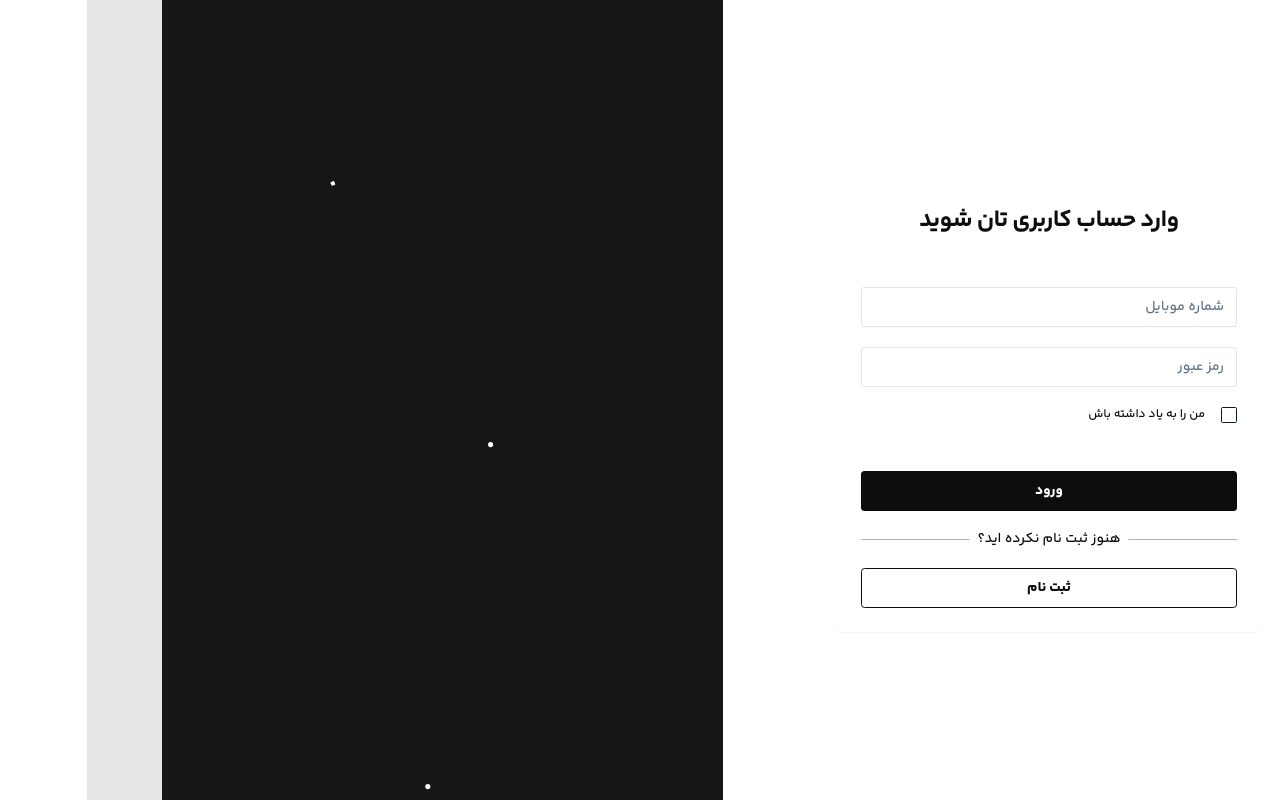
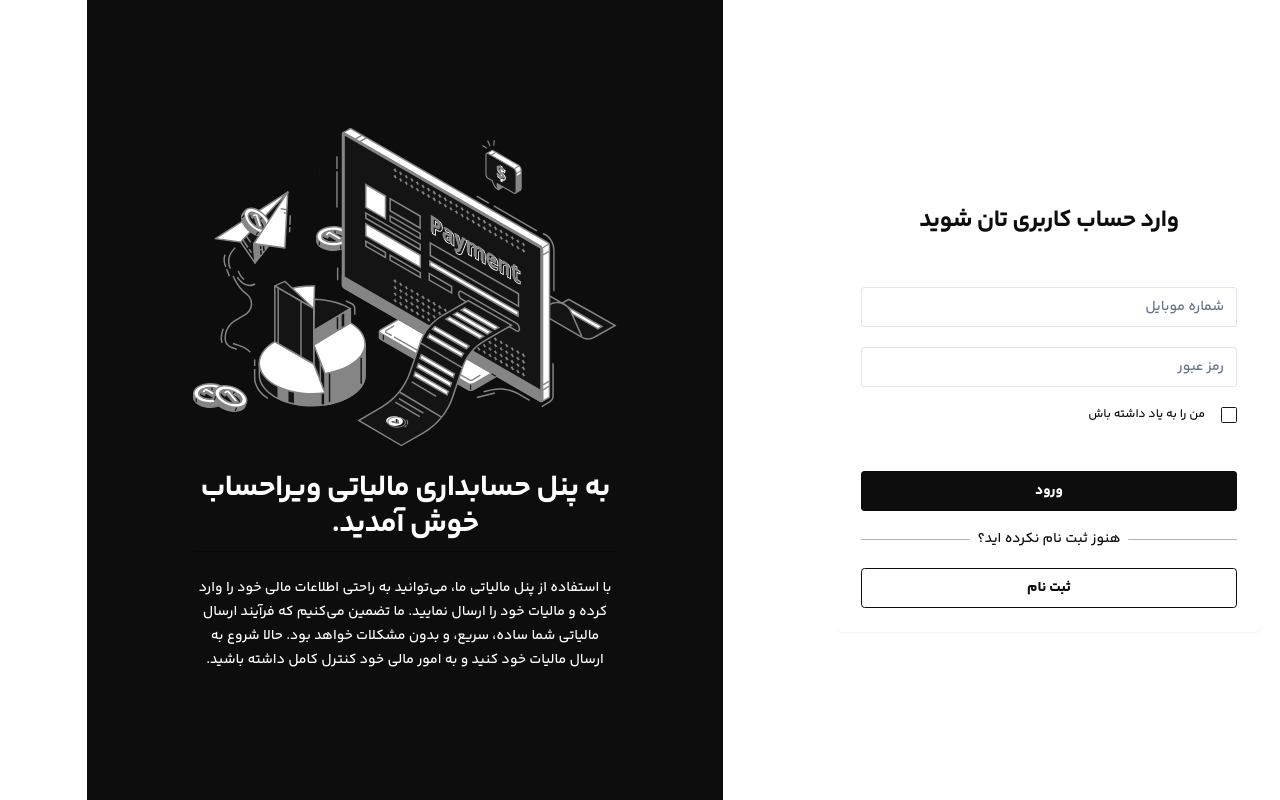
Before and after one commit to HesamDanaee/maher-panel, a Next.js app: page /auth/login in a window 1280 px wide. Built offline with nearby package versions, Linux system fonts and the light colour scheme.

Commit message:
Modify the Auth component, add the image,title and subtitle to CTA section

```diff
--- a/app/layout.tsx
+++ b/app/layout.tsx
@@ -17,18 +17,16 @@ export default function RootLayout({
   children: React.ReactNode;
 }>) {
   return (
-    <html lang="fa" dir="rtl">
+    <html lang="fa" dir="rtl" suppressHydrationWarning>
       <body className={yekanBakh.className}>
-        <SWRProvider>
         <ThemeProvider
           attribute="class"
           defaultTheme="light"
           enableSystem
           disableTransitionOnChange
         >
-            {children}
+          <SWRProvider>{children}</SWRProvider>
         </ThemeProvider>
-        </SWRProvider>
       </body>
     </html>
   );
--- a/public/data/data.json
+++ b/public/data/data.json
@@ -1,8 +1,8 @@
 {
   "auth": {
     "cta": {
-      "title": "به پنل حسابداری مالیاتی ماهر خوش آمدید.",
-      "subtitle": "با استفاده از پنل مالیاتی ما، می‌توانید به راحتی اطلاعات مالی خود را وارد کرده و مالیات خود را ارسال نمایید. ما تضمین می‌کنیم که فرآیند ارسال مال یاتی شما ساده، سریع، و بدون مشکلات خواهد بود. حالا شروع به ارسال مالیات خود کنید و به امور مالی خود کنترل کامل داشته باشید."
+      "title": "به پنل حسابداری مالیاتی ویراحساب خوش آمدید.",
+      "subtitle": "با استفاده از پنل مالیاتی ما، می‌توانید به راحتی اطلاعات مالی خود را وارد کرده و مالیات خود را ارسال نمایید. ما تضمین می‌کنیم که فرآیند ارسال مالیاتی شما ساده، سریع، و بدون مشکلات خواهد بود. حالا شروع به ارسال مالیات خود کنید و به امور مالی خود کنترل کامل داشته باشید."
     },
     "signup": {
       "title": " ثبت نام کنید",
--- a/src/components/common/Typography.tsx
+++ b/src/components/common/Typography.tsx
@@ -16,7 +16,7 @@ export default function Typography({
       <h1
         {...props}
         className={cn(
-          "scroll-m-20 text-4xl font-extrabold tracking-tight lg:text-5xl",
+          "scroll-m-20 text-foreground text-4xl font-extrabold tracking-tight lg:text-5xl",
           className
         )}
       ></h1>
@@ -25,7 +25,7 @@ export default function Typography({
       <h2
         {...props}
         className={cn(
-          "scroll-m-20 border-b pb-2 text-3xl font-semibold tracking-tight first:mt-0",
+          "scroll-m-20 text-foreground border-b pb-2 text-3xl font-semibold tracking-tight first:mt-0",
           className
         )}
       ></h2>
@@ -34,7 +34,7 @@ export default function Typography({
       <h3
         {...props}
         className={cn(
-          "scroll-m-20 text-2xl font-semibold tracking-tight",
+          "scroll-m-20 text-foreground text-2xl font-semibold tracking-tight",
           className
         )}
       ></h3>
@@ -43,16 +43,21 @@ export default function Typography({
       <h4
         {...props}
         className={cn(
-          "scroll-m-20 text-xl font-semibold tracking-tight",
+          "scroll-m-20 text-foreground text-xl font-semibold tracking-tight",
           className
         )}
       ></h4>
     ),
 
-    p: <p {...props} className={cn("text-sm leading-7", className)}></p>,
+    p: (
+      <p
+        {...props}
+        className={cn("text-foreground text-sm leading-7", className)}
+      ></p>
+    ),
     blockquote: (
       <blockquote
-        className={cn("border-l-2 pl-6 italic", className)}
+        className={cn("text-foreground border-l-2 pl-6 italic", className)}
       ></blockquote>
     ),
   };
--- a/src/containers/auth/Auth.tsx
+++ b/src/containers/auth/Auth.tsx
@@ -6,7 +6,9 @@ import Box from "@/components/common/Box";
 import Image from "next/image";
 import AuthCard from "./components/AuthCard";
 
-import pattern from "@/public/Illustrations/pattern.svg";
+import Typography from "@/src/components/common/Typography";
+import data from "@/public/data/data.json";
+import Flex from "@/src/components/common/Flex";
 
 interface AuthProps {
   params: {
@@ -15,6 +17,12 @@ interface AuthProps {
 }
 
 export default async function Auth({ params: { slug } }: AuthProps) {
+  const {
+    auth: {
+      cta: { title, subtitle },
+    },
+  } = data;
+
   // This path should only be available for this two slugs
   if (slug !== "signup" && slug !== "login") {
     redirect("/auth/login");
@@ -26,8 +34,26 @@ export default async function Auth({ params: { slug } }: AuthProps) {
         <GridCol className="flex justify-center items-center">
           <AuthCard slug={slug} />
         </GridCol>
-        <GridCol className="bg-muted max-md:hidden relative bg-pattern">
-          <div></div>
+        <GridCol className="flex flex-col justify-center items-center bg-foreground max-lg:hidden relative">
+          <Flex className="!w-2/3 max-xl:!w-3/4 !h-auto flex-col items-center text-center space-y-6">
+            <Image
+              src={"/Illustrations/intro-2.svg"}
+              alt="intro"
+              width={400}
+              height={400}
+              className="w-full max-w-[500px] h-auto"
+            />
+
+            <Typography variant="h2" className="text-background">
+              {title}
+            </Typography>
+            <Typography
+              variant="p"
+              className="text-background tracking-normal leading-6"
+            >
+              {subtitle}
+            </Typography>
+          </Flex>
         </GridCol>
       </Grid>
     </Box>
--- a/src/containers/auth/components/AuthCard.tsx
+++ b/src/containers/auth/components/AuthCard.tsx
@@ -32,7 +32,7 @@ export default function AuthCard({ slug }: AuthCardProps) {
   } = data;
 
   return (
-    <Card className="xl:w-2/3 max-xl:w-full flex flex-col justify-between pt-4 border-none">
+    <Card className="xl:w-2/3 max-xl:w-3/4 max-lg:w-1/2 max-md:w-2/3 max-sm:w-full flex flex-col justify-between pt-4 border-none">
       <CardHeader className="text-center">
         <CardTitle>{slug === "login" ? title : sTitle}</CardTitle>
         <CardDescription></CardDescription>
@@ -53,7 +53,7 @@ export default function AuthCard({ slug }: AuthCardProps) {
             <Separator orientation="horizontal" className="relative my-3">
               <Typography
                 variant="p"
-                className="max-md:w-2/3 flex justify-center items-center absolute left-1/2 top-1/2 -translate-x-1/2 -translate-y-1/2 bg-background px-2"
+                className="max-md:w-2/3 text-foreground flex justify-center items-center absolute left-1/2 top-1/2 -translate-x-1/2 -translate-y-1/2 bg-background px-2"
               >
                 {slug === "signup" ? sNotif[1] : notif[1]}
               </Typography>
```
Also changed, not shown: public/Illustrations/intro-2.svg (added). Lines whose indentation alone changed are shown as unchanged.
